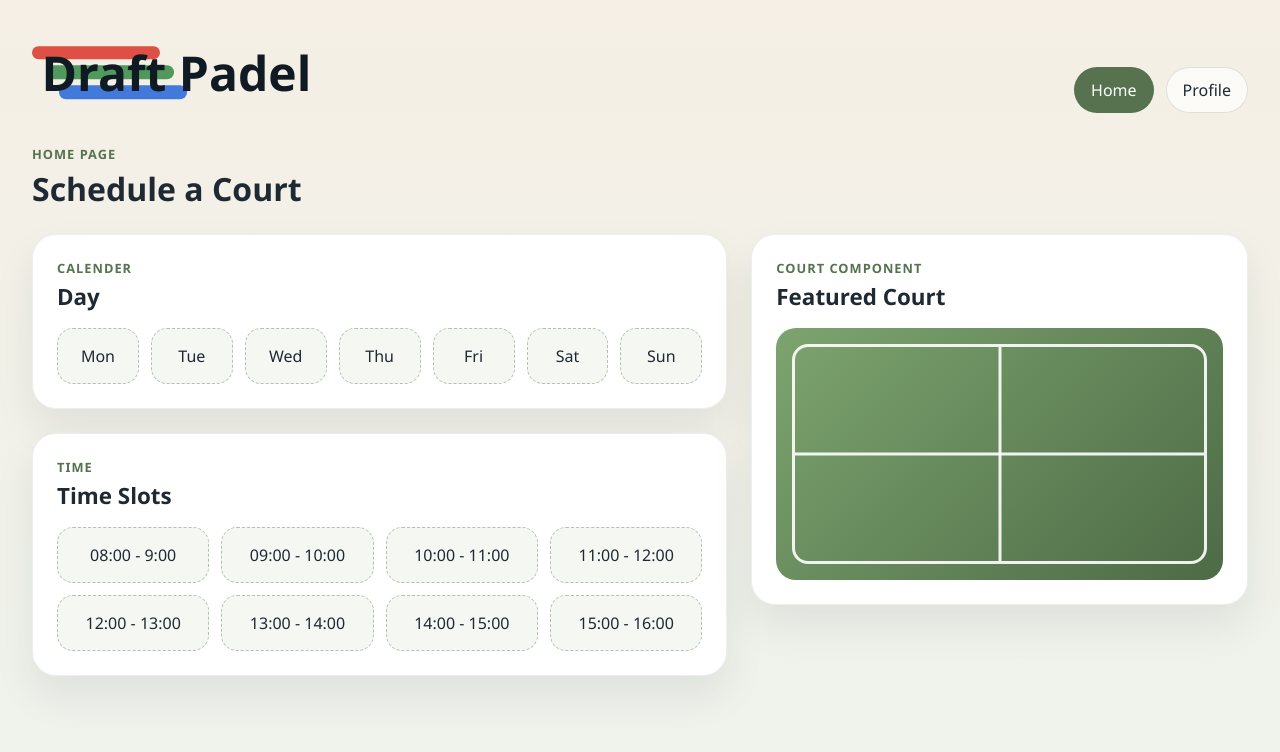
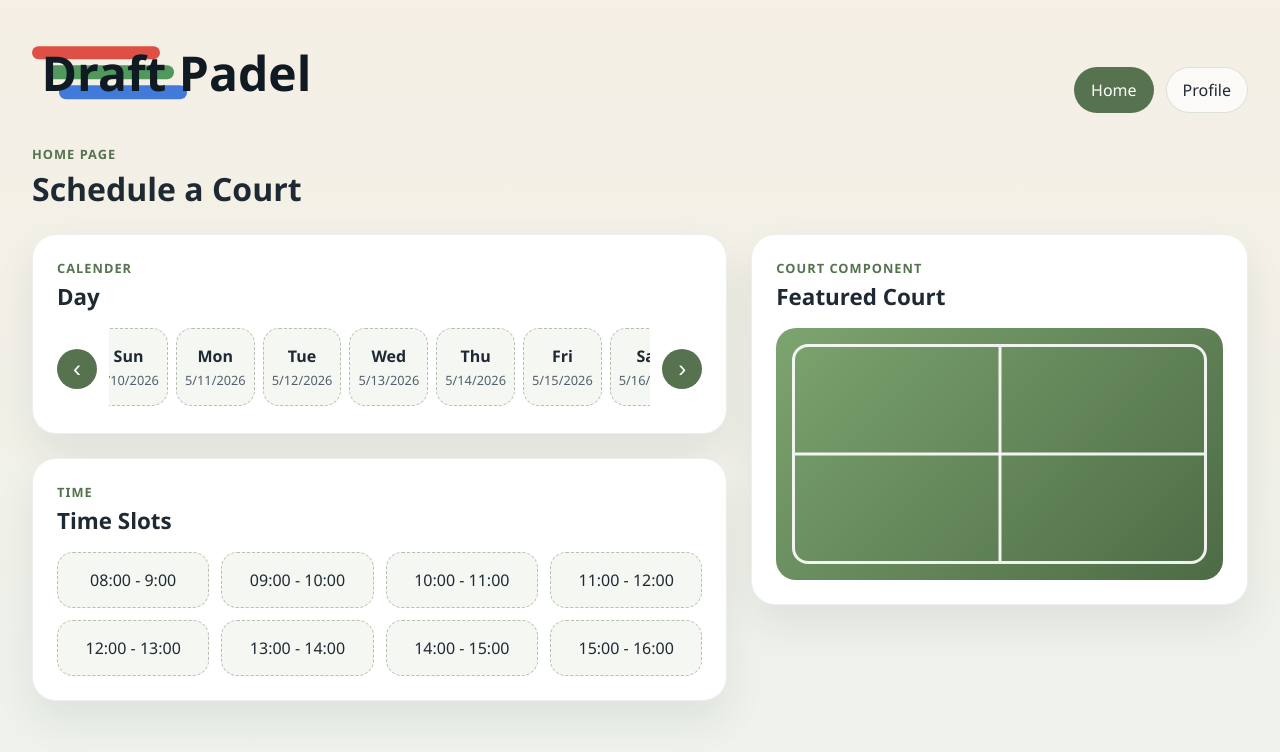
Before and after one commit to JeanBlig/DraftPadel, an Angular app: page /home in a window 1280 px wide. Shown: the top 752 px of the page. Built offline with nearby package versions, Linux system fonts and the light colour scheme.

Commit message:
Scroll Calender

```diff
--- a/src/app/components/calendar/calendar.component.css
+++ b/src/app/components/calendar/calendar.component.css
@@ -24,13 +24,48 @@ h2 {
   font-size: 1.4rem;
 }
 
-.placeholder-grid {
+.calendar-strip {
   display: grid;
-  grid-template-columns: repeat(2, minmax(0, 1fr));
+  grid-template-columns: auto 1fr auto;
+  align-items: center;
   gap: 0.75rem;
 }
 
-.placeholder-grid div {
+.scroll-button {
+  width: 2.5rem;
+  height: 2.5rem;
+  border: 0;
+  border-radius: 999px;
+  background: #56724f;
+  color: #fff;
+  font-size: 1.5rem;
+  line-height: 1;
+  cursor: pointer;
+  transition: transform 0.2s ease, background-color 0.2s ease;
+}
+
+.scroll-button:hover {
+  transform: scale(1.05);
+  background: #44603e;
+}
+
+.scroll-button:disabled {
+  background: #b7c2b3;
+  cursor: default;
+  transform: none;
+}
+
+.day-scroller {
+  display: flex;
+  gap: 0.5rem;
+  overflow-x: auto;
+  scrollbar-width: none;
+  -ms-overflow-style: none;
+  padding-bottom: 0.2rem;
+}
+
+.day-card {
+  flex: 0 0 calc((100% - 3rem) / 7);
   padding: 1rem 0.5rem;
   border-radius: 1rem;
   text-align: center;
@@ -38,8 +73,21 @@ h2 {
   border: 1px dashed rgba(86, 114, 79, 0.4);
 }
 
-@media (min-width: 720px) {
-  .placeholder-grid {
-    grid-template-columns: repeat(7, minmax(0, 1fr));
-  }
+.day-name,
+.day-date {
+  display: block;
 }
+
+.day-name {
+  font-weight: 700;
+}
+
+.day-date {
+  margin-top: 0.25rem;
+  font-size: 0.8rem;
+  color: #52606d;
+}
+
+.day-scroller::-webkit-scrollbar {
+  display: none;
+}
--- a/src/app/components/calendar/calendar.component.html
+++ b/src/app/components/calendar/calendar.component.html
@@ -4,14 +4,22 @@
     <h2>{{ title() }}</h2>
   </div>
 
-  <div class="placeholder-grid" aria-label="Calendar placeholder">
-    <div>Mon</div>
-    <div>Tue</div>
-    <div>Wed</div>
-    <div>Thu</div>
-    <div>Fri</div>
-    <div>Sat</div>
-    <div>Sun</div>
+  <div class="calendar-strip">
+    <button type="button" class="scroll-button" [disabled]="!canScrollLeft" (click)="scrollDays('left')" aria-label="Scroll days left">
+      &#8249;
+    </button>
+
+    <div #dayScroller class="day-scroller" (scroll)="updateScrollState()" aria-label="Calendar placeholder">
+      @for (day of days; track day.date.toISOString()) {
+        <div class="day-card">
+          <span class="day-name">{{ day.label }}</span>
+          <span class="day-date">{{ day.date | date:'M/d/yyyy' }}</span>
+        </div>
+      }
+    </div>
+
+    <button type="button" class="scroll-button" [disabled]="!canScrollRight" (click)="scrollDays('right')" aria-label="Scroll days right">
+      &#8250;
+    </button>
   </div>
-
 </section>
--- a/src/app/components/calendar/calendar.component.ts
+++ b/src/app/components/calendar/calendar.component.ts
@@ -1,11 +1,87 @@
-import { Component, input } from '@angular/core';
+import { DatePipe } from '@angular/common';
+import { Component, ElementRef, ViewChild, input } from '@angular/core';
+
+interface CalendarDay {
+  label: string;
+  date: Date;
+}
 
 @Component({
   selector: 'app-calendar',
   standalone: true,
+  imports: [DatePipe],
   templateUrl: './calendar.component.html',
   styleUrl: './calendar.component.css'
 })
 export class CalendarComponent {
   title = input('Calendar');
+  days = this.buildScrollableDays();
+  canScrollLeft = true;
+  canScrollRight = true;
+
+  @ViewChild('dayScroller')
+  private dayScroller?: ElementRef<HTMLDivElement>;
+
+  ngAfterViewInit(): void {
+    const container = this.dayScroller?.nativeElement;
+
+    if (!container) {
+      return;
+    }
+
+    container.scrollLeft = container.clientWidth * 2;
+    this.updateScrollState();
+  }
+
+  scrollDays(direction: 'left' | 'right'): void {
+    const container = this.dayScroller?.nativeElement;
+
+    if (!container) {
+      return;
+    }
+
+    const amount = container.clientWidth;
+
+    container.scrollBy({
+      left: direction === 'left' ? -amount : amount,
+      behavior: 'smooth'
+    });
+    window.setTimeout(() => this.updateScrollState(), 250);
+  }
+
+  updateScrollState(): void {
+    const container = this.dayScroller?.nativeElement;
+
+    if (!container) {
+      return;
+    }
+
+    const maxScrollLeft = container.scrollWidth - container.clientWidth;
+    const tolerance = 4;
+
+    this.canScrollLeft = container.scrollLeft > tolerance;
+    this.canScrollRight = container.scrollLeft < maxScrollLeft - tolerance;
+  }
+
+  private buildScrollableDays(): CalendarDay[] {
+    const today = new Date();
+    const monday = new Date(today);
+    const dayOfWeek = today.getDay();
+    const offset = dayOfWeek === 0 ? -6 : 1 - dayOfWeek;
+
+    monday.setHours(0, 0, 0, 0);
+    monday.setDate(today.getDate() + offset);
+
+    monday.setDate(monday.getDate() - 14);
+
+    return Array.from({ length: 35 }, (_, index) => {
+      const date = new Date(monday);
+      date.setDate(monday.getDate() + index);
+
+      return {
+        label: date.toLocaleDateString('en-US', { weekday: 'short' }),
+        date
+      };
+    });
+  }
 }
```
